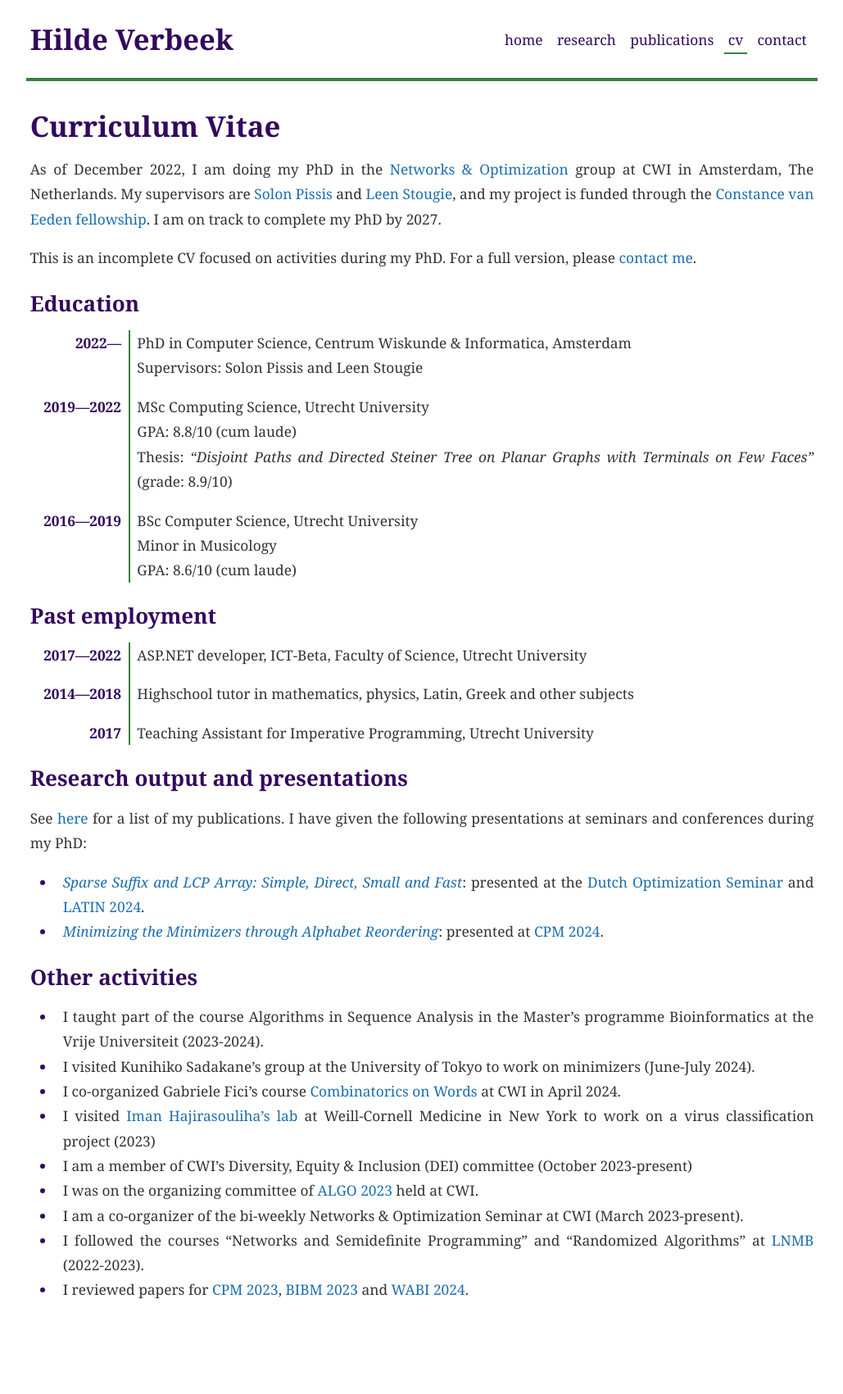
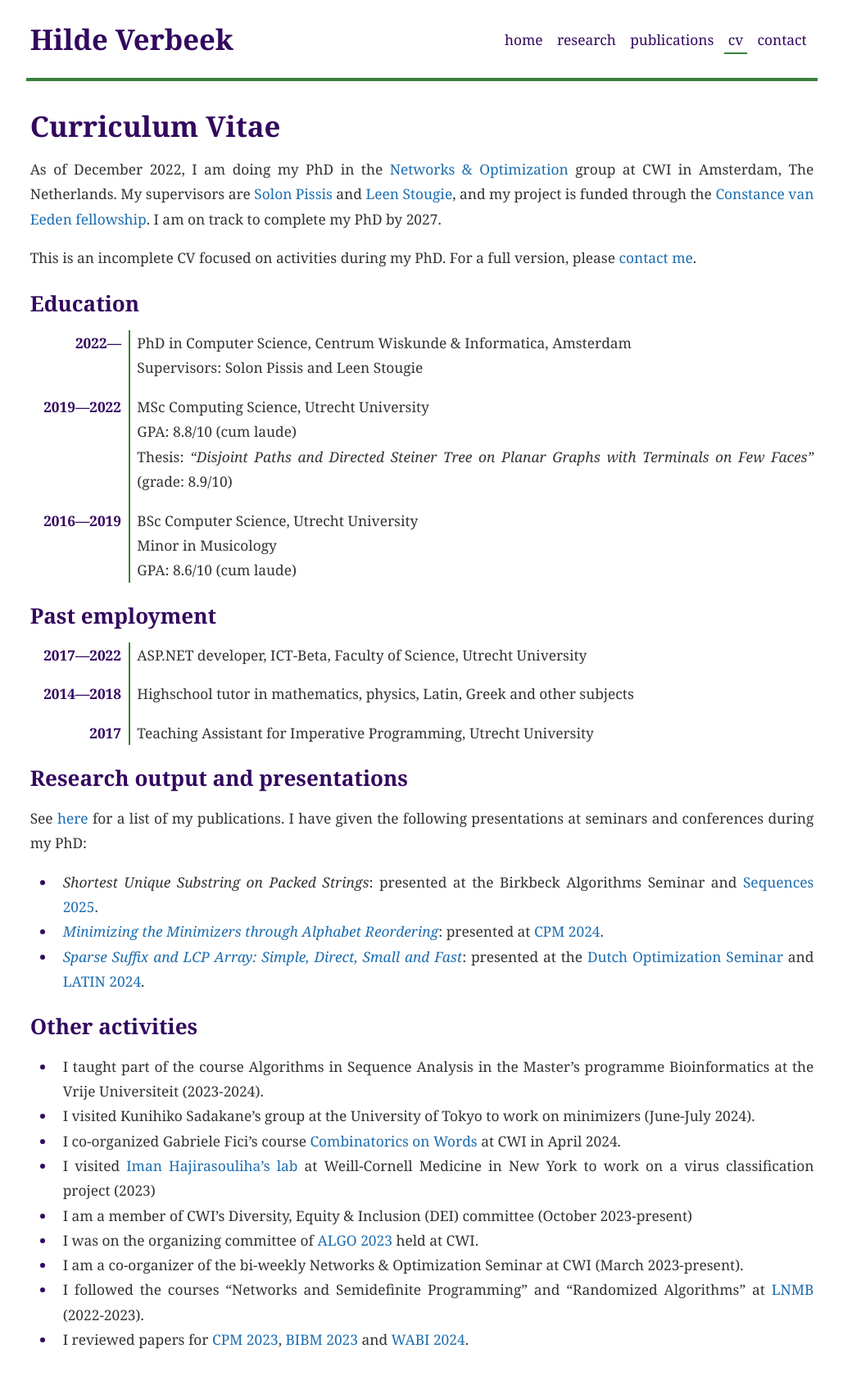
Before and after one commit to arfie/arfie.github.io, a Jekyll site: the page built from cv.html, in a window 1280 px wide. Shown: the whole page at 82% size, without its empty margins (125-1154 px from the left). Built offline with Jekyll 4.4.1, drawn with Linux system fonts in a browser that asks for light colours; before the commit the page ends 1641 px from its top, so only the background shows below that.

Commit message:
SUS presentations on cv

```diff
--- a/cv.html
+++ b/cv.html
@@ -56,8 +56,9 @@ permalink: /cv/
     See <a href="{% link publications.html %}">here</a> for a list of my publications. I have given the following presentations at seminars and conferences during my PhD:
 </p>
 <ul>
+    <li><em>Shortest Unique Substring on Packed Strings</em>: presented at the Birkbeck Algorithms Seminar and <a href="https://sites.google.com/view/sequencesworkshop/home" target="_blank">Sequences 2025</a>.</li>
+    <li><a href="{% link _publications/minimizing-minimizers.md %}"><em>Minimizing the Minimizers through Alphabet Reordering</em></a>: presented at <a href="https://cpm2024.github.io/" target="_blank">CPM 2024</a>.</li>
     <li><a href="{% link _publications/sparse-suffix-array.md %}"><em>Sparse Suffix and LCP Array: Simple, Direct, Small and Fast</em></a>: presented at the <a href="https://wsc.project.cwi.nl/dutch-optimization-seminar" target="_blank">Dutch Optimization Seminar</a> and <a href="https://latin2024.cmm.uchile.cl/" target="_blank">LATIN 2024</a>.</li>
-    <li><a href="{% link _publications/minimizing-minimizers.md %}"><em>Minimizing the Minimizers through Alphabet Reordering</em></a>: presented at <a href="https://cpm2024.github.io/" target="_blank">CPM 2024</a>.</li>
 </ul>
 
 
```
